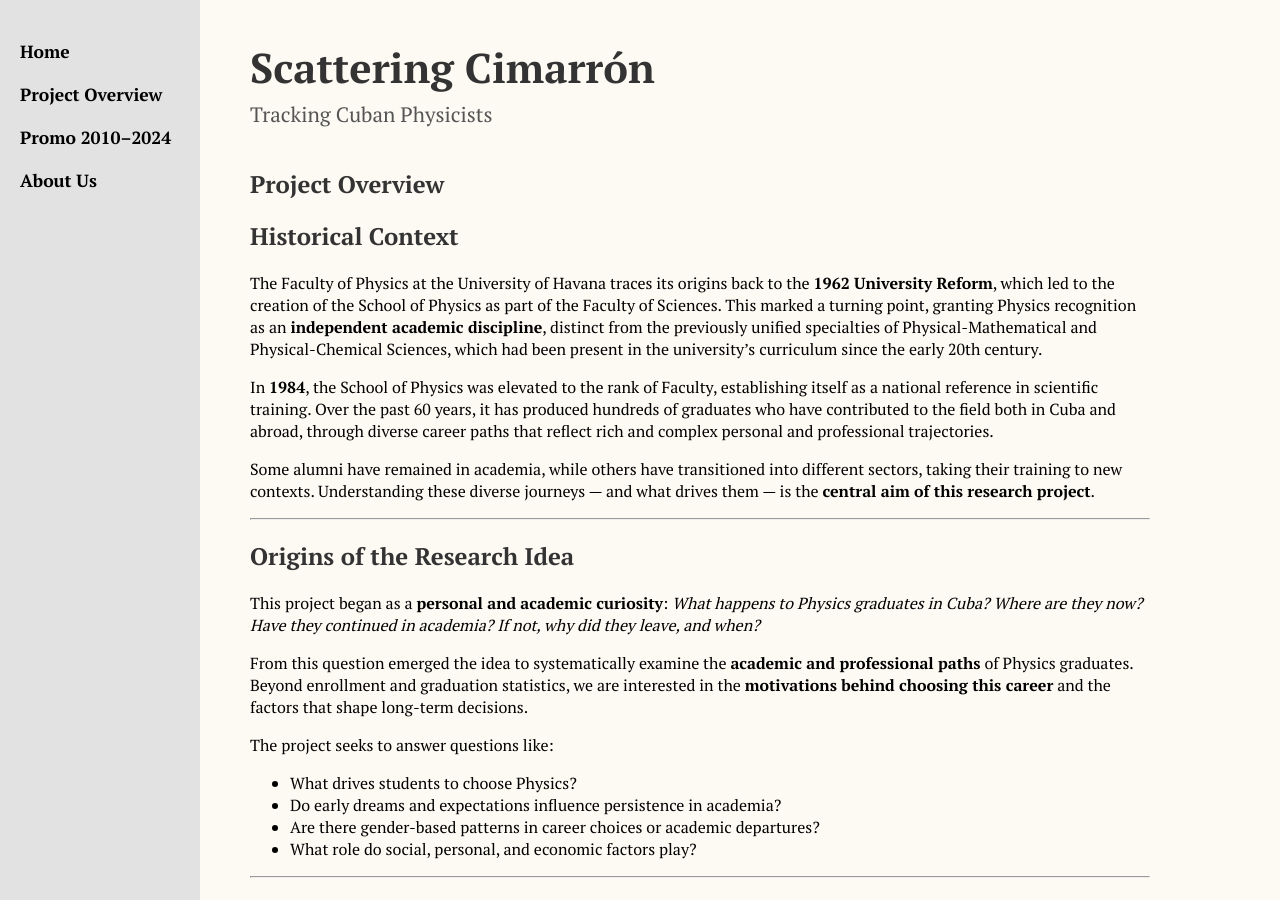
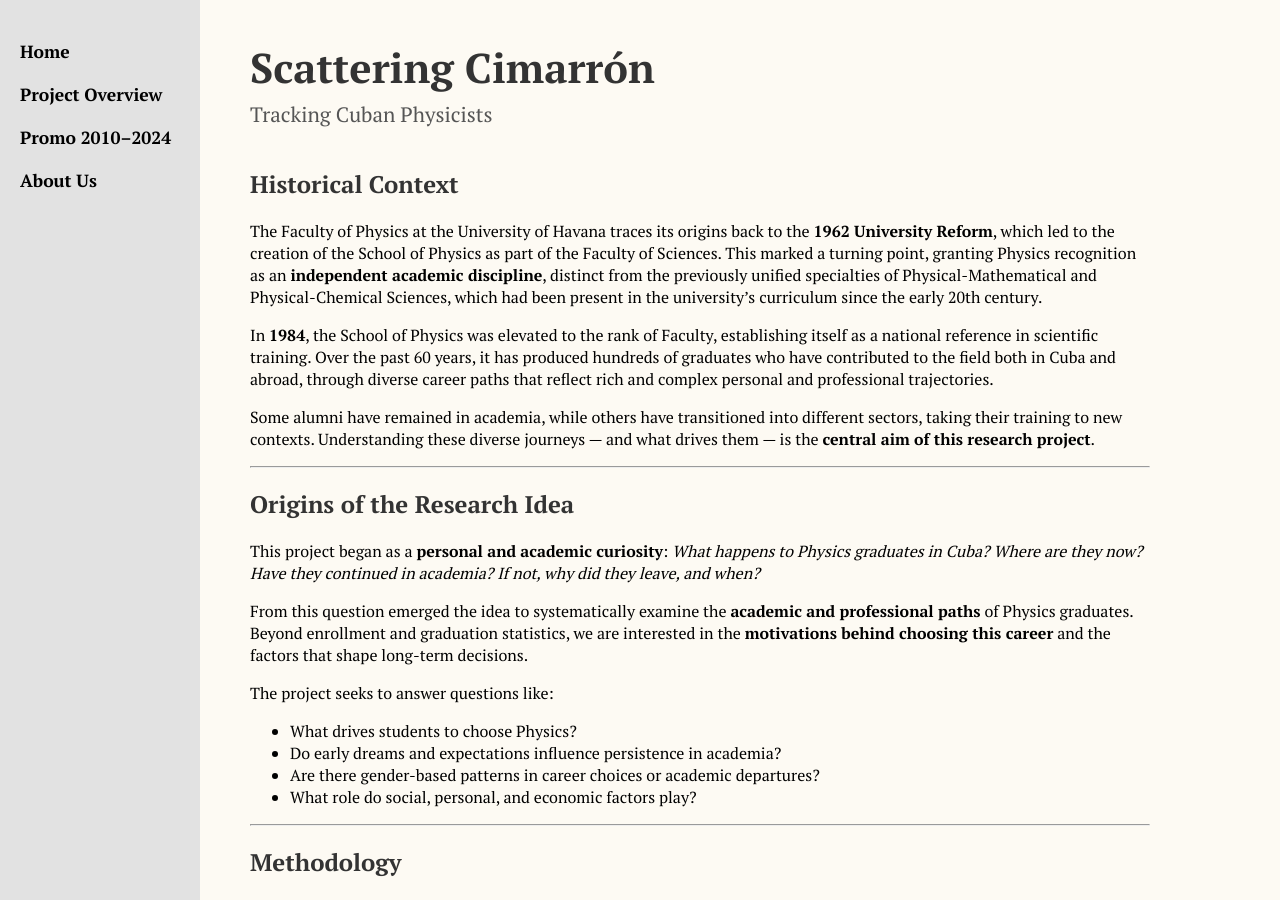
Before and after one commit to Gretica/Tracking_Cuban_Physicists, a Jekyll site: the page built from project.md, in a window 1280 px wide and 900 px high. Built offline with Jekyll 4.4.1, drawn with Linux system fonts in a browser that asks for light colours.

Commit message:
Update project.md

```diff
--- a/project.md
+++ b/project.md
@@ -6,7 +6,7 @@ permalink: /Project/
 
 <!-- Aquí comienzas a escribir el contenido de la página del proyecto -->
 
-## Project Overview
+<!-- ## Project Overview -->
 ## **Historical Context**
 
 The Faculty of Physics at the University of Havana traces its origins back to the **1962 University Reform**, which led to the creation of the School of Physics as part of the Faculty of Sciences. This marked a turning point, granting Physics recognition as an **independent academic discipline**, distinct from the previously unified specialties of Physical-Mathematical and Physical-Chemical Sciences, which had been present in the university’s curriculum since the early 20th century.
```
